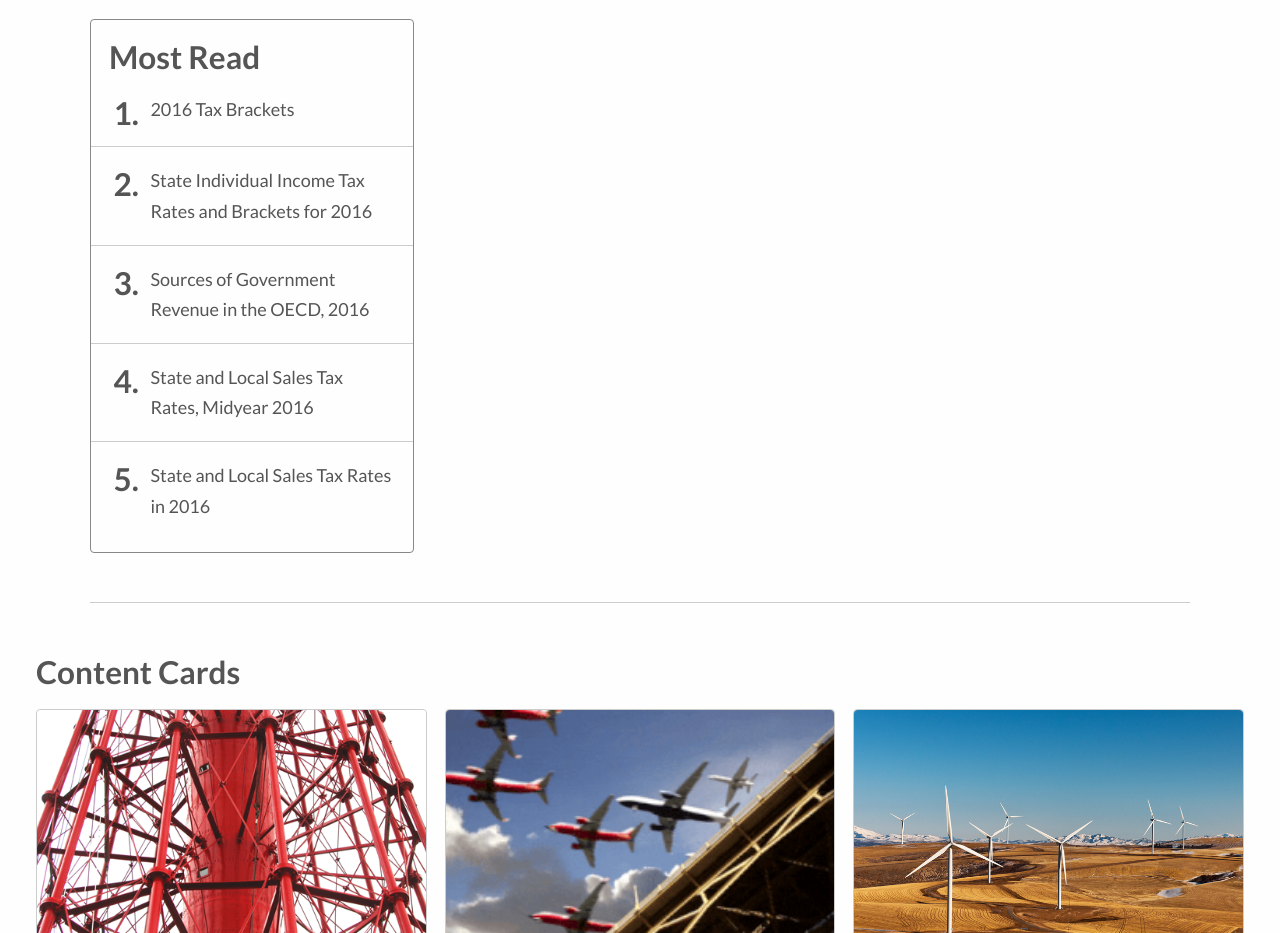
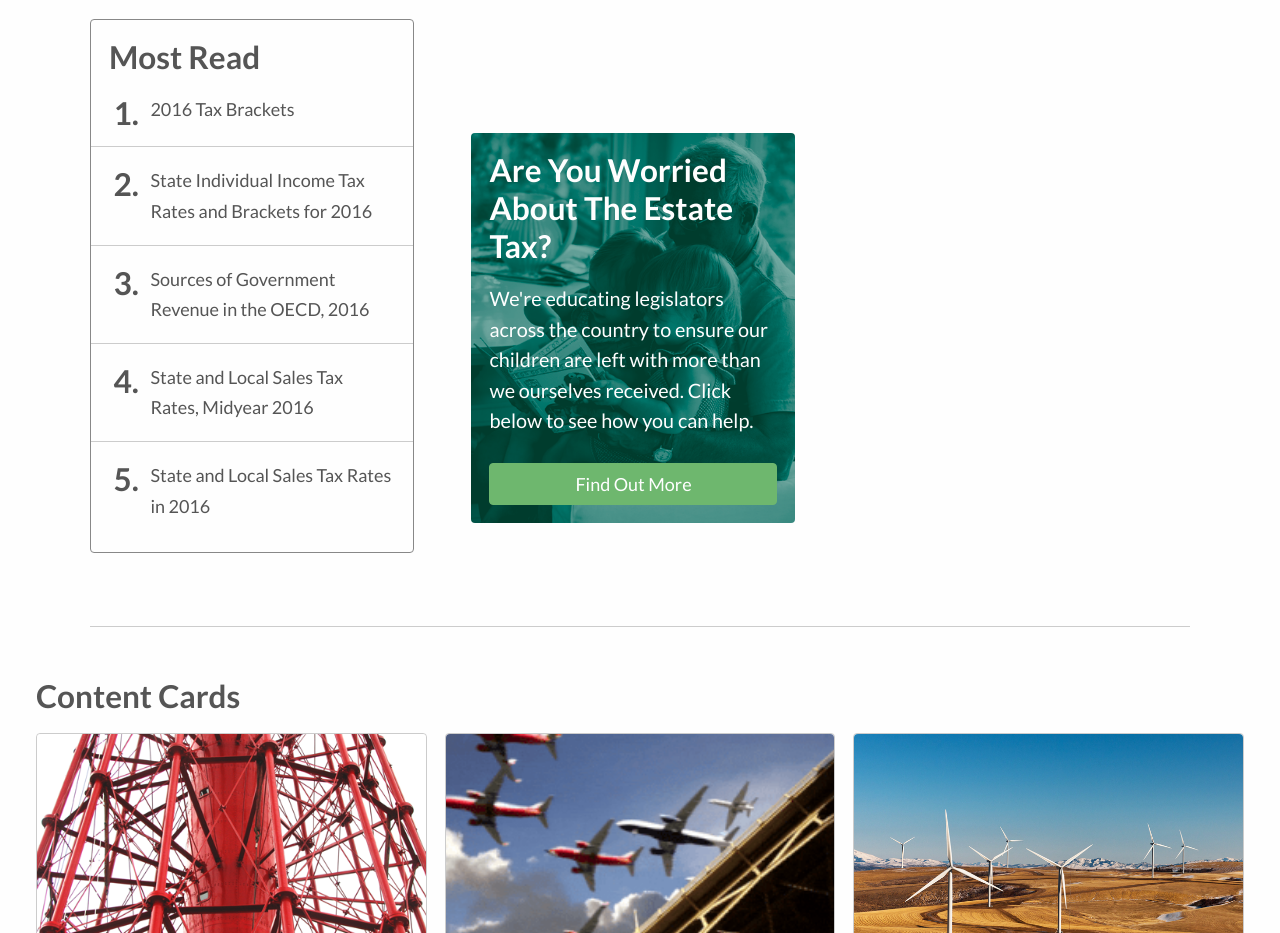
Before and after one commit to TaxFoundation/tf-web-styles, a website: page src/templates/index.html in a window 1280 px wide. Shown: the part 8500-9433 px from the top of the page. Drawn offline with nearby package versions, Linux system fonts and the light colour scheme; files that its build step writes are made by us from their sources; files whose address does not match are found by name.

Commit message:
Added Donate Widget Framework

```diff
--- a/src/templates/index.html
+++ b/src/templates/index.html
@@ -766,6 +766,15 @@
             </ol>
           </div>
 
+          <!--Donate Widget-->
+          <div class="widget widget--image" style="background-image:url('/images/estate.png')">
+            <h2>Are You Worried About The Estate Tax?</h2>
+            <p>We're educating legislators across the country to ensure our children are left with more than we ourselves received. Click below to see how you can help.</p>
+            <form>
+              <button type="button" name="button" class="featured">Find Out More</button>
+            </form>
+          </div>
+
 
       <hr class="divider"><!-- Content Cards -->
     </div>
```
